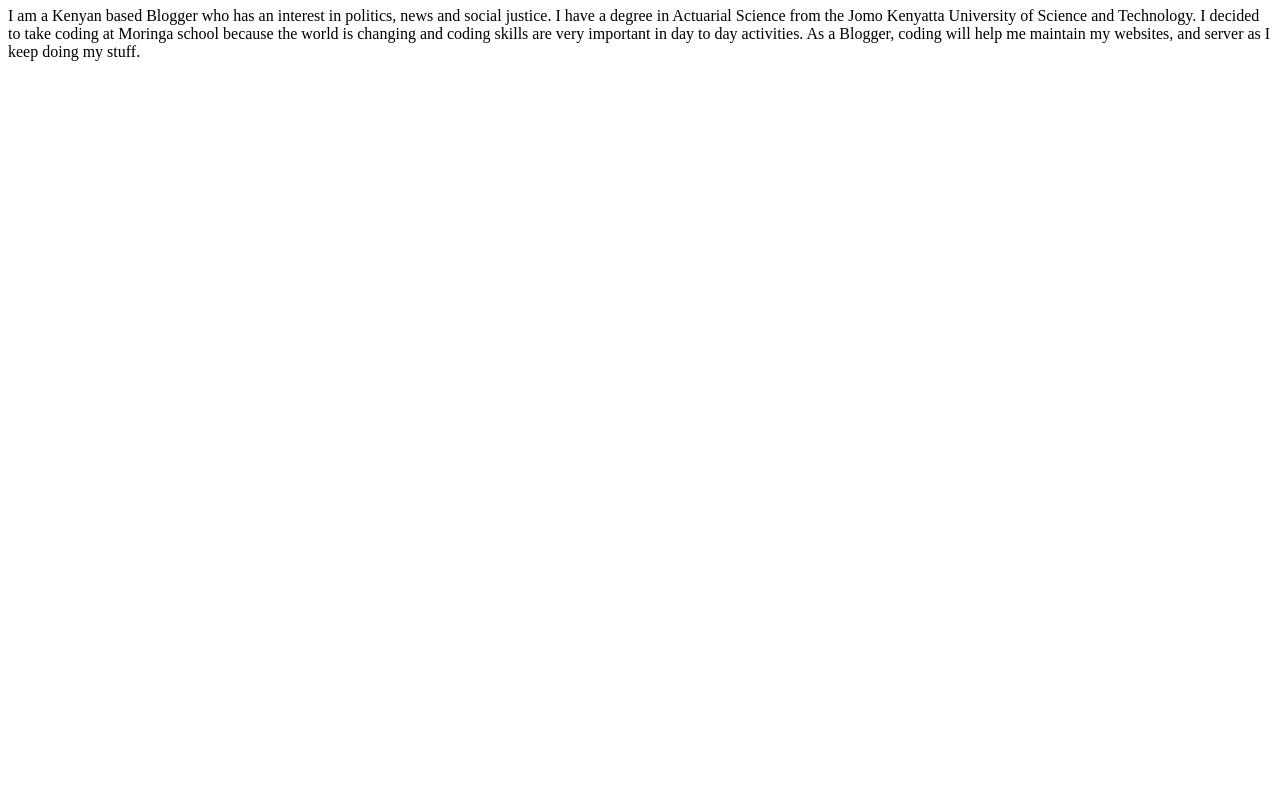
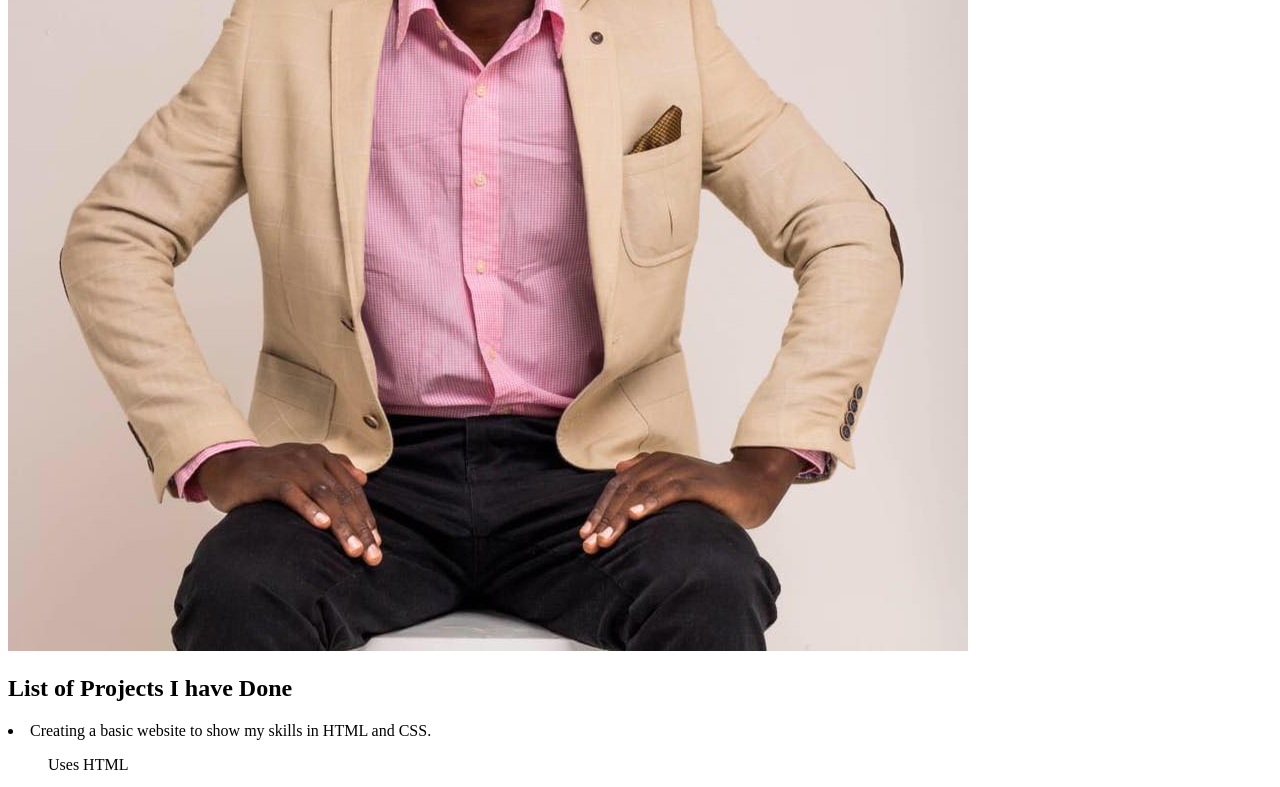
Before and after one commit to cnyakundi/my-portifolio, a plain HTML site: page index.html in a window 1280 px wide. Shown: the part 388-1175 px from the top of the page. Before the commit the page ends 800 px from the top, so only its background shows below. Drawn offline with Linux system fonts and the light colour scheme.

Commit message:
Add my image

```diff
--- a/index.html
+++ b/index.html
@@ -1,13 +1,15 @@
 <!DOCTYPE html>
 <html lang="en">
+
 <head>
     <meta charset="UTF-8" />
     <meta name="viewport" content="width=device-width, initial-scale=1.0" />
     <title>Document</title>
 </head>
+
 <body>
     <h1>Hey, I am Cyprian Nyakundi</h1>
-
+    <img src="css/images/nyakundi.jpg">
     <h2>List of Projects I have Done</h2>
     <li>
         Creating a basic website to show my skills in HTML and CSS.
@@ -31,12 +33,9 @@
 
     <h1>About me</h1>
     <p>
-     I am a Kenyan based Blogger who has an interest in politics, news and
-      social justice. I have a degree in Actuarial Science from the Jomo
-      Kenyatta University of Science and Technology. I decided to take coding at
-      Moringa school because the world is changing and coding skills are very
-      important in day to day activities. As a Blogger, coding will help me
-      maintain my websites, and server as I keep doing my stuff.
+        I am a Kenyan based Blogger who has an interest in politics, news and social justice. I have a degree in Actuarial Science from the Jomo Kenyatta University of Science and Technology. I decided to take coding at Moringa school because the world is changing
+        and coding skills are very important in day to day activities. As a Blogger, coding will help me maintain my websites, and server as I keep doing my stuff.
     </p>
 </body>
+
 </html>
```
Lines whose indentation alone changed are shown as unchanged.
